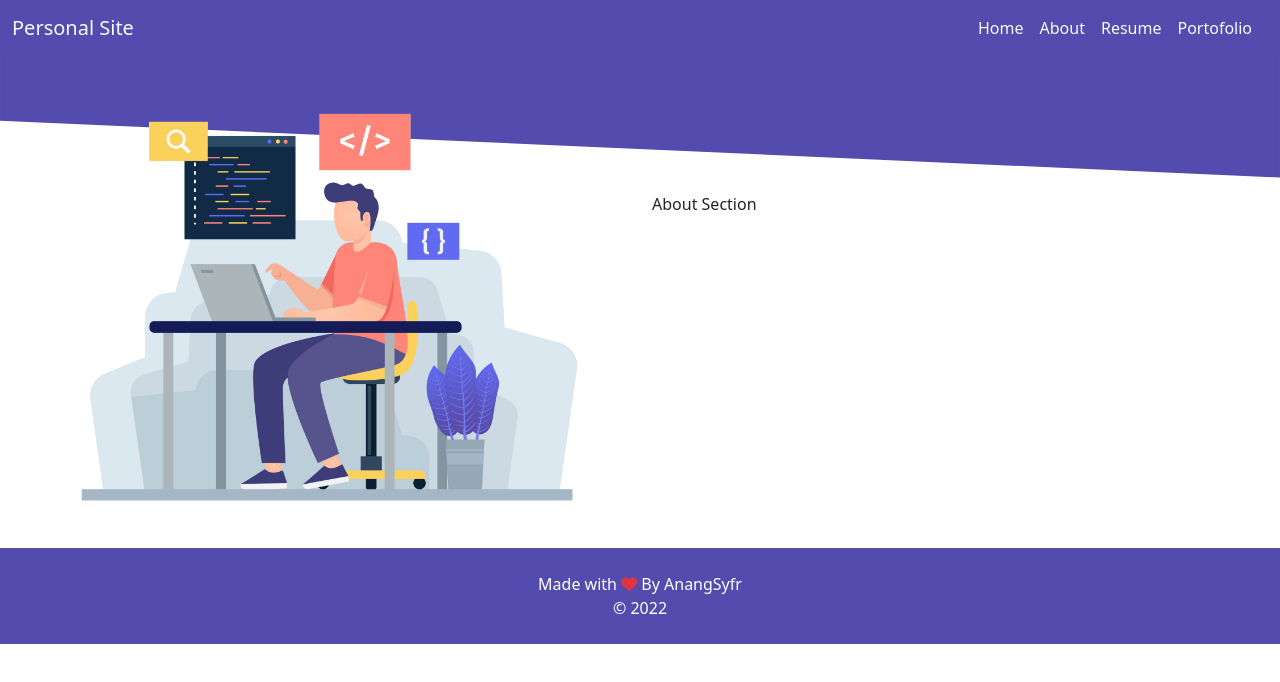
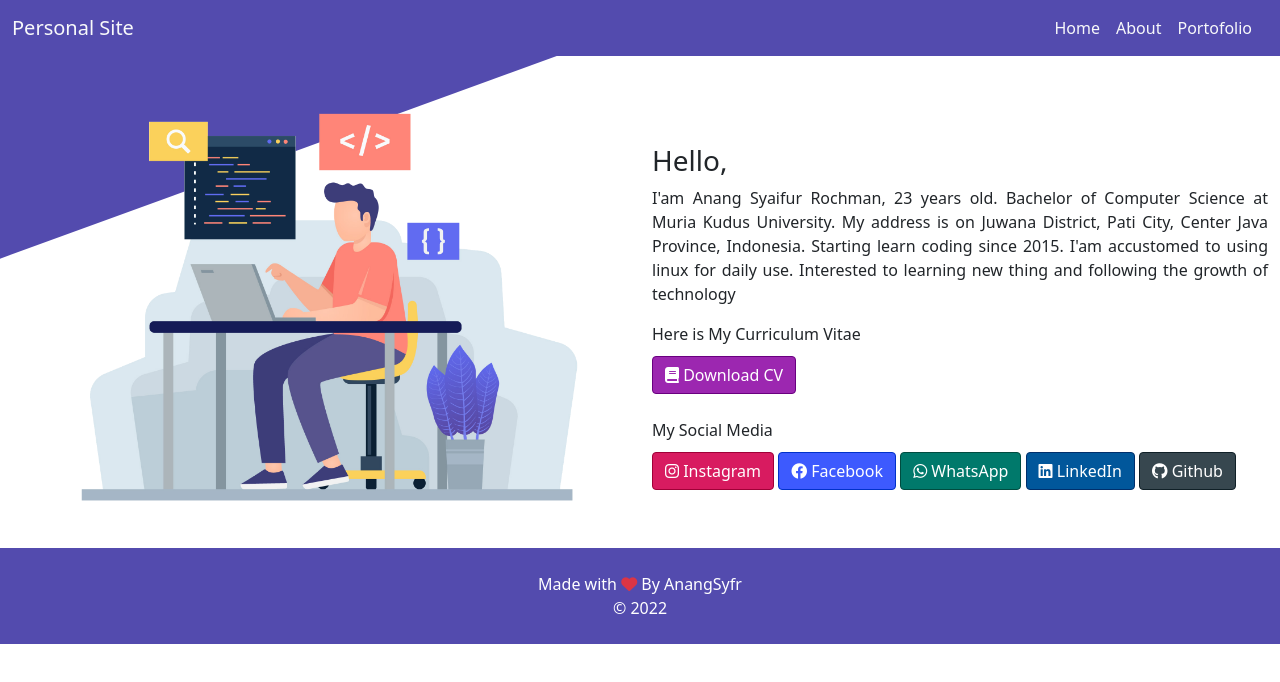
Before and after one commit to AnangSyfr/AnangSyfr_old.github.io, a plain HTML site: page index.html in a window 1280 px wide. Both pictures are taken after a click on the link "About". Drawn offline with nearby package versions, Linux system fonts and the light colour scheme.

Commit message:
update 12 feb 2022

```diff
--- a/index.html
+++ b/index.html
@@ -7,12 +7,12 @@
     <meta name="viewport" content="width=device-width, initial-scale=1">
 
     <!-- Bootstrap CSS -->
-    <title>Hello, world!</title>
+    <title>Personal Site | AnangSyfr</title>
 
 
     <link href="https://cdn.jsdelivr.net/npm/bootstrap@5.1.3/dist/css/bootstrap.min.css" rel="stylesheet" integrity="sha384-1BmE4kWBq78iYhFldvKuhfTAU6auU8tT94WrHftjDbrCEXSU1oBoqyl2QvZ6jIW3" crossorigin="anonymous">
     <link rel="stylesheet" href="https://cdnjs.cloudflare.com/ajax/libs/animate.css/4.1.1/animate.min.css"/>
-    <link rel="stylesheet" href="https://cdnjs.cloudflare.com/ajax/libs/font-awesome/6.0.0-beta3/css/all.min.css" integrity="sha512-Fo3rlrZj/k7ujTnHg4CGR2D7kSs0v4LLanw2qksYuRlEzO+tcaEPQogQ0KaoGN26/zrn20ImR1DfuLWnOo7aBA==" crossorigin="anonymous" referrerpolicy="no-referrer" />
+    <link rel="stylesheet" href="https://cdnjs.cloudflare.com/ajax/libs/font-awesome/6.0.0/css/all.min.css" integrity="sha512-9usAa10IRO0HhonpyAIVpjrylPvoDwiPUiKdWk5t3PyolY1cOd4DSE0Ga+ri4AuTroPR5aQvXU9xC6qOPnzFeg==" crossorigin="anonymous" referrerpolicy="no-referrer" />
     <style>
     	body {
     		min-height: 100vh;
@@ -35,10 +35,68 @@
     	.nav-link {
     		cursor: pointer;
     	}
+    	.box2 {
+    		position: absolute;
+    		background: #534bae;
+    		width: 120%;
+
+
+    		height: 500px;
+    		top: -38%;
+    		left: -50%;
+    		transform: rotate(-20deg);
+    	}
+    	body {
+    		overflow-x: hidden;
+    	}
+
+
+    	.btn-book {
+    		margin-top: 10px;
+    		background: #9c27b0;
+    		border: 1px solid #6a0080;
+    		color: white;
+    	}
+
+    	.btn-instagram {
+    		margin-top: 10px;
+    		background: #d81b60;
+    		border: 1px solid #a00037;
+    		color: white;
+    	}
+
+    	.btn-linkedin {
+    		margin-top: 10px;
+    		background: #01579b;
+    		border: 1px solid #002f6c;
+    		color: white;
+    	}
+
+    	.btn-facebook {
+    		margin-top: 10px;
+    		background: #3d5afe;
+    		border: 1px solid #0031ca;
+    		color: white;
+    	}
+
+    	.btn-whatsapp {
+    		margin-top: 10px;
+    		background: #00796b;
+    		border: 1px solid #004c40;
+    		color: white;
+    	}
+
+    	.btn-github {
+    		margin-top: 10px;
+    		background: #37474f;
+    		border: 1px solid #102027;
+    		color: white;
+    	}
     </style>
   </head>
   <body>
-  	<svg xmlns="http://www.w3.org/2000/svg" viewBox="0 0 1440 320" style="position: absolute;top: -50px;"><path fill="#534bae" fill-opacity="1" d="M0,192L1440,256L1440,0L0,0Z"></path></svg>
+  	<div class="box1"></div>
+  	<div class="box2"></div>
     <nav class="navbar navbar-expand-lg navbar-light bg-third-custom">
 		  <div class="container-fluid">
 		    <button class="navbar-toggler" type="button" data-bs-toggle="collapse" data-bs-target="#navbarTogglerDemo03" aria-controls="navbarTogglerDemo03" aria-expanded="false" aria-label="Toggle navigation">
@@ -57,9 +115,6 @@
 		          <a class="nav-link text-light" id="about-link">About</a>
 		        </li>
 		        <li class="nav-item">
-		          <a class="nav-link text-light" id="resume-link">Resume</a>
-		        </li>
-		        <li class="nav-item">
 		          <a class="nav-link text-light" id="portofolio-link">Portofolio</a>
 		        </li>
 		      </ul>
@@ -74,16 +129,9 @@
 				</div>
 				<div class="col-md-6 pt-5 mt-5">
 					<br>
-					<h6>Hello, I'm</h6>
+					<br>
 					<h1 class="text-first">Anang Syaifur Rochman</h1>
-					<h4>A Fullstack Web Developer</h4>
-
-					<div class="col-12 pt-5 text-center">
-						<br>
-						<br>
-						<i class="fa fa-chevron-right fa-lg"></i>
-						<i class="fa fa-chevron-right fa-lg"></i>
-					</div>
+					<h4>A Fullstack Developer</h4>
 				</div>
 
 			</div>
@@ -92,20 +140,23 @@
 				<div class="col-md-6 ps-5 p-4">
 					<img src="assets/img-1.png" class="img-fluid" alt="">
 				</div>
-				<div class="col-md-6 pt-5 mt-5">
+				<div class="col-md-6 py-5">
 					<br>
-					About Section
-				</div>
+					<h3>Hello,</h3>
+					<p align="justify">I'am Anang Syaifur Rochman, 23 years old. Bachelor of Computer Science at Muria Kudus University. My address is on Juwana District, Pati City, Center Java Province, Indonesia. Starting learn coding since 2015. I'am accustomed to using linux for daily use. Interested to learning new thing and following the growth of technology</p>
+					<div class="media-button">
+						<label for="">Here is My Curriculum Vitae</label><br>
+						<button class="btn btn-book"><i class="fa fa-book"></i> Download CV</button>
+					</div>
 
-			</div>
-
-			<div class="row d-none" id="resume-section">
-				<div class="col-md-6 ps-5 p-4">
-					<img src="assets/img-1.png" class="img-fluid" alt="">
-				</div>
-				<div class="col-md-6 pt-5 mt-5">
-					<br>
-					Resume Section
+					<div class="media-button mt-4">
+						<label for="">My Social Media</label><br>
+						<button class="btn btn-instagram"><i class="fab fa-instagram"></i> Instagram</button>
+						<button class="btn btn-facebook"><i class="fab fa-facebook"></i> Facebook</button>
+						<button class="btn btn-whatsapp"><i class="fab fa-whatsapp"></i> WhatsApp</button>
+						<button class="btn btn-linkedin"><i class="fab fa-linkedin"></i> LinkedIn</button>
+						<button class="btn btn-github"><i class="fab fa-github"></i> Github</button>
+					</div>
 				</div>
 
 			</div>
@@ -114,9 +165,30 @@
 				<div class="col-md-6 ps-5 p-4">
 					<img src="assets/img-1.png" class="img-fluid" alt="">
 				</div>
-				<div class="col-md-6 pt-5 mt-5">
+				<div class="col-md-6 py-5">
 					<br>
-					Portofolio Section
+					<h3>Portofolio</h3>
+
+					<div class="list-title">Front End Development</div>
+					<ul>
+						<li>ReactJS (<span class="text-info">On Process</span>)</li>
+						<li>Bootstrap</li>
+					</ul>
+					<div class="list-title">Back End Development</div>
+					<ul>
+						<li>Codeigniter</li>
+						<li>Laravel</li>
+					</ul>
+					<div class="list-title">Mobile Development</div>
+					<ul>
+						<li>Flutter (<span class="text-info">On Process</span>)</li>
+					</ul>
+					<div class="list-title">Content Management System</div>
+					<ul>
+						<li>Joomla</li>
+						<li>Wordpress</li>
+						<li>Blogger</li>
+					</ul>
 				</div>
 
 			</div>
@@ -130,38 +202,26 @@
    	<script src="https://code.jquery.com/jquery-3.6.0.min.js" integrity="sha256-/xUj+3OJU5yExlq6GSYGSHk7tPXikynS7ogEvDej/m4=" crossorigin="anonymous"></script>
     <!-- Option 1: Bootstrap Bundle with Popper -->
     <script src="https://cdn.jsdelivr.net/npm/bootstrap@5.1.3/dist/js/bootstrap.bundle.min.js" integrity="sha384-ka7Sk0Gln4gmtz2MlQnikT1wXgYsOg+OMhuP+IlRH9sENBO0LRn5q+8nbTov4+1p" crossorigin="anonymous"></script>
-
+    <script src="https://cdnjs.cloudflare.com/ajax/libs/font-awesome/6.0.0/js/fontawesome.min.js" integrity="sha512-PoFg70xtc+rAkD9xsjaZwIMkhkgbl1TkoaRrgucfsct7SVy9KvTj5LtECit+ZjQ3ts+7xWzgfHOGzdolfWEgrw==" crossorigin="anonymous" referrerpolicy="no-referrer"></script>
     <script>
     	$("#home-link").on('click', function(){
-    		$("#resume-section").addClass('d-none');
     		$("#portofolio-section").addClass('d-none');
     		$("#about-section").addClass('d-none');
     		$("#home-section").removeClass('d-none');
-    		$("#about-section").addClass('animate__animated animate__zoomInRight');
     	});
 
     	$("#about-link").on('click', function(){
     		$("#home-section").addClass('d-none');
-    		$("#resume-section").addClass('d-none');
     		$("#portofolio-section").addClass('d-none');
     		$("#about-section").removeClass('d-none');
-    		$("#about-section").addClass('animate__animated animate__zoomInRight');
     	});
 
-    	$("#resume-link").on('click', function(){
-    		$("#home-section").addClass('d-none');
-    		$("#about-section").addClass('d-none');
-    		$("#portofolio-section").addClass('d-none');
-    		$("#resume-section").removeClass('d-none');
-    		$("#resume-section").addClass('animate__animated animate__zoomInRight');
-    	});
 
     	$("#portofolio-link").on('click', function(){
     		$("#home-section").addClass('d-none');
     		$("#about-section").addClass('d-none');
-    		$("#resume-section").addClass('d-none');
     		$("#portofolio-section").removeClass('d-none');
-    		$("#portofolio-section").addClass('animate__animated animate__zoomInRight');
+
     	});
     </script>
   </body>
```
